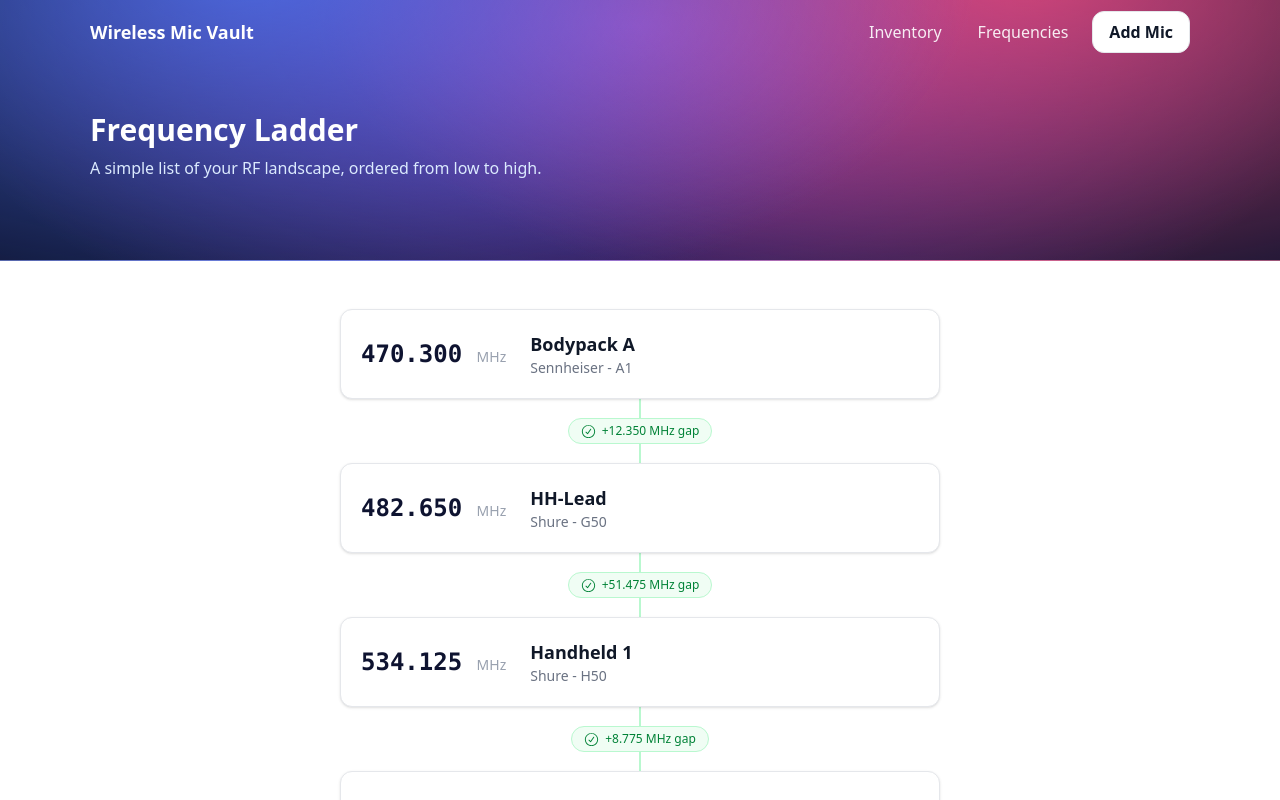
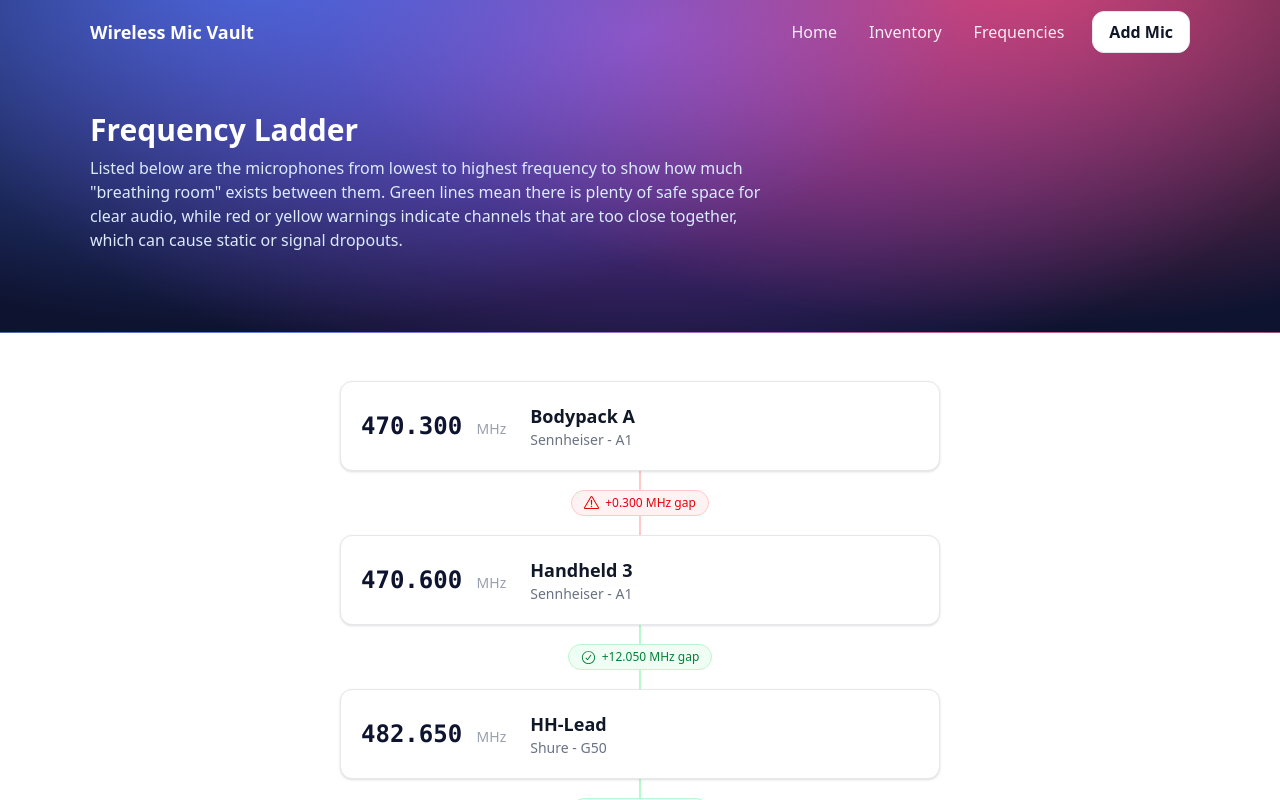
Before and after one commit to DominikFX/ITMD543-final, a React (Vite) app in the folder mic-vault/: page /Frequencies in a window 1280 px wide. Shown: the top 800 px of the page. Built offline with nearby package versions, Linux system fonts and the light colour scheme.

Commit message:
Update features, navbar, and mic data

```diff
--- a/mic-vault/src/components/Features.tsx
+++ b/mic-vault/src/components/Features.tsx
@@ -19,10 +19,10 @@ export default function Features() {
       <div className="max-w-[1100px] w-[92%] mx-auto">
         <h2 className="text-2xl font-bold text-gray-900 mb-8">Vault Features</h2>
         <div className="grid md:grid-cols-2 gap-6">
-          <Feat title="Keep Track of Your Mics' Details" text="Every mic in your vault gets its own detailed record, including model, serial number, and assigned location. No more guessing which mic is where - everything's right in front of you." icon={<SewingPinIcon />} />
-          <Feat title="Know When It Was Last Serviced" text="Each microphone automatically logs its last maintenance date so you can stay ahead of potential issues. Forget sticky notes and spreadsheets; this system remembers for you." icon={<CalendarIcon />} />
-          <Feat title="Edit Details Quickly and Easily" text="Updating information takes seconds with clean, in-place editing. You can adjust assignments, notes, and frequencies without digging through menus or forms." icon={<ClockIcon />} />
-          <Feat title="Visually See Free Frequencies" text="A color-coded frequency map lets you spot open channels instantly. It's the fastest way to coordinate setups and avoid interference during live events." icon={<EyeOpenIcon />} />
+          <Feat title="Keep Track of Your Mics' Details" text="Every mic in your vault gets its own detailed record, including it's wireless band, brand, and frequency. No more guessing which mic is where since everything is right in front of you." icon={<SewingPinIcon />} />
+          <Feat title="Know When It Was Last Serviced" text="Each microphone automatically logs its last maintenance date so you can keep track of which need to get checked. Forget sticky notes and spreadsheets, this system remembers it for you." icon={<CalendarIcon />} />
+          <Feat title="Edit Details Quickly and Easily" text="Updating information takes seconds with clean row editing. You can adjust assignments, notes, and frequencies without digging through menus or forms." icon={<ClockIcon />} />
+          <Feat title="Visually See Free Frequencies" text="A frequency ladder lets you spot open channels instantly. It's the fastest way to coordinate setups and avoid interference during live events." icon={<EyeOpenIcon />} />
         </div>
       </div>
     </section>
--- a/mic-vault/src/components/Frequencies.tsx
+++ b/mic-vault/src/components/Frequencies.tsx
@@ -47,7 +47,7 @@ export default function Frequencies() {
       <section className="hero-gradient pt-28 pb-20 border-b border-gray-200/20">
         <div className="max-w-[1100px] w-[92%] mx-auto">
           <h1 className="text-3xl font-bold text-white mb-2">Frequency Ladder</h1>
-          <p className="text-blue-100">A simple list of your RF landscape, ordered from low to high.</p>
+          <p className="text-blue-100 max-w-2xl">Listed below are the microphones from lowest to highest frequency to show how much "breathing room" exists between them. Green lines mean there is plenty of safe space for clear audio, while red or yellow warnings indicate channels that are too close together, which can cause static or signal dropouts.</p>
         </div>
       </section>
       <section className="py-12 flex-1">
--- a/mic-vault/src/components/Inventory.tsx
+++ b/mic-vault/src/components/Inventory.tsx
@@ -50,7 +50,6 @@ export default function Inventory() {
         <div className="max-w-[1100px] w-[92%] mx-auto">
           <div className="flex items-center justify-between mb-6">
             <h2 className="text-2xl font-bold text-gray-900">Inventory</h2>
-            <button className="bg-brand-dark text-white px-4 py-2 rounded-xl font-semibold hover:opacity-90 cursor-pointer" onClick={() => { setEditing(null); setOpen(true) }}>Add Mic</button>
           </div>
           <Table rows={rows} onEdit={handleEdit} onDelete={handleDelete} />
         </div>
--- a/mic-vault/src/components/Navbar.tsx
+++ b/mic-vault/src/components/Navbar.tsx
@@ -4,14 +4,19 @@ type Props = { onAddClick?: () => void }
 
 export default function Navbar({ onAddClick }: Props) {
   const nav = useNavigate()
+  const linkStyle = "text-white/90 hover:text-white hover:bg-white/10 px-3 py-2 rounded-lg transition-colors"
+
   return (
     <header className="absolute top-0 left-0 right-0 z-50">
       <div className="max-w-[1100px] w-[92%] mx-auto h-16 flex items-center justify-between">
-        <button className="font-bold text-lg text-white cursor-pointer" onClick={() => nav('/')}>Wireless Mic Vault</button>
-        <nav className="flex gap-3 items-center">
-          <Link to="/inventory" className="text-white/90 hover:text-white hover:bg-white/10 px-3 py-2 rounded-lg transition-colors">Inventory</Link>
-          <Link to="/frequencies" className="text-white/90 hover:text-white hover:bg-white/10 px-3 py-2 rounded-lg transition-colors">Frequencies</Link>
-          <button className="bg-white text-gray-900 px-4 py-2 rounded-xl font-semibold hover:brightness-95 cursor-pointer border border-gray-200" onClick={onAddClick}>Add Mic</button>
+        <button className="font-bold text-lg text-white cursor-pointer" onClick={() => nav('/')}>
+          Wireless Mic Vault
+        </button>
+        <nav className="flex gap-2 items-center">
+          <Link to="/" className={linkStyle}>Home</Link>
+          <Link to="/inventory" className={linkStyle}>Inventory</Link>
+          <Link to="/frequencies" className={linkStyle}>Frequencies</Link>
+          <button className="ml-2 bg-white text-gray-900 px-4 py-2 rounded-xl font-semibold hover:brightness-95 cursor-pointer border border-gray-200" onClick={onAddClick}>Add Mic</button>
         </nav>
       </div>
     </header>
--- a/mic-vault/src/data/mics.json
+++ b/mic-vault/src/data/mics.json
@@ -25,8 +25,38 @@
   {
     "id": "d-4",
     "label": "BP-Spare",
-    "brand": "Audio-Tech",
+    "brand": "Sennheiser",
     "band": "DE2",
     "frequencyMHz": 542.9
+  },
+  {
+    "id": "d-5",
+    "label": "Handheld 2",
+    "brand": "Shure",
+    "band": "H50",
+    "frequencyMHz": 534.800,
+    "lastServiced": "2025-08-01"
+  },
+  {
+    "id": "d-6",
+    "label": "Handheld 3",
+    "brand": "Sennheiser",
+    "band": "A1",
+    "frequencyMHz": 470.600
+  },
+  {
+    "id": "d-7",
+    "label": "Guest Lav",
+    "brand": "Shure",
+    "band": "B1",
+    "frequencyMHz": 505.200,
+    "lastServiced": "2024-12-15"
+  },
+  {
+    "id": "d-8",
+    "label": "Lead Vocal",
+    "brand": "Shure",
+    "band": "G50",
+    "frequencyMHz": 490.500
   }
 ]
```
